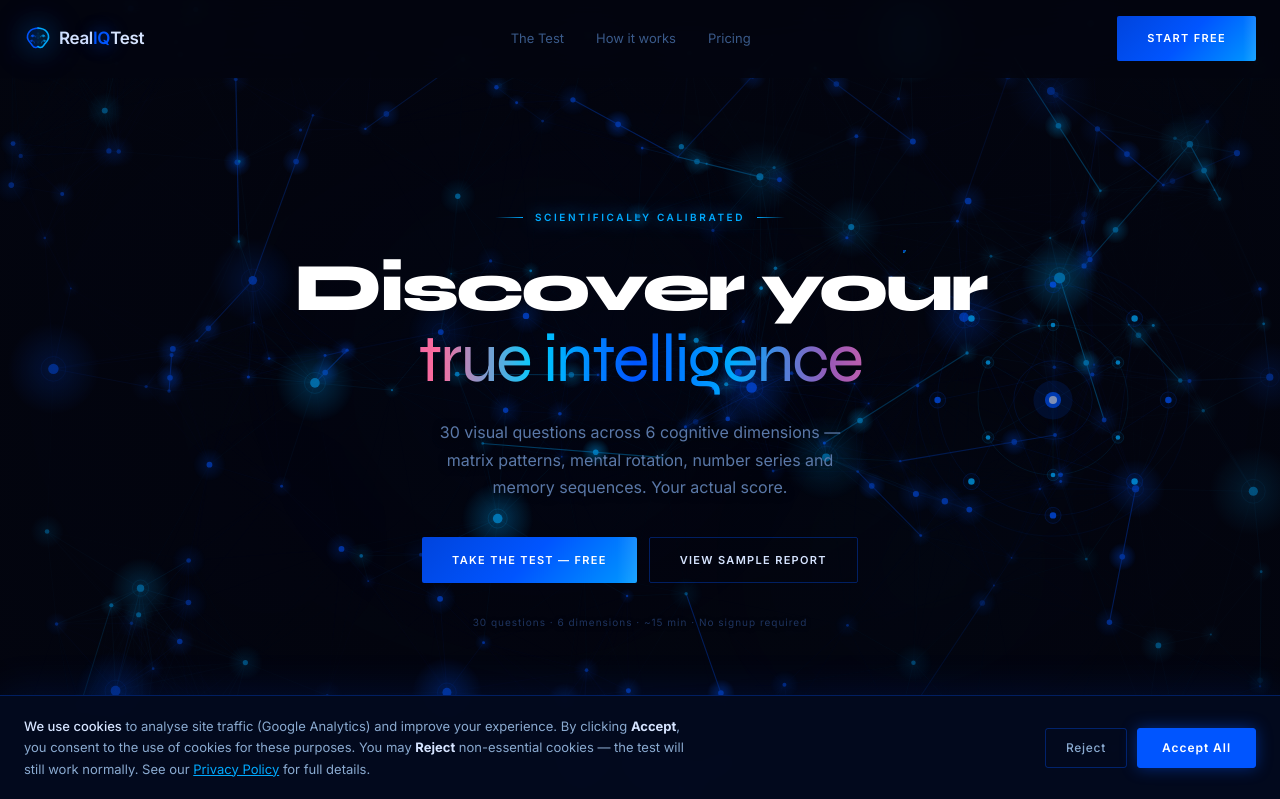
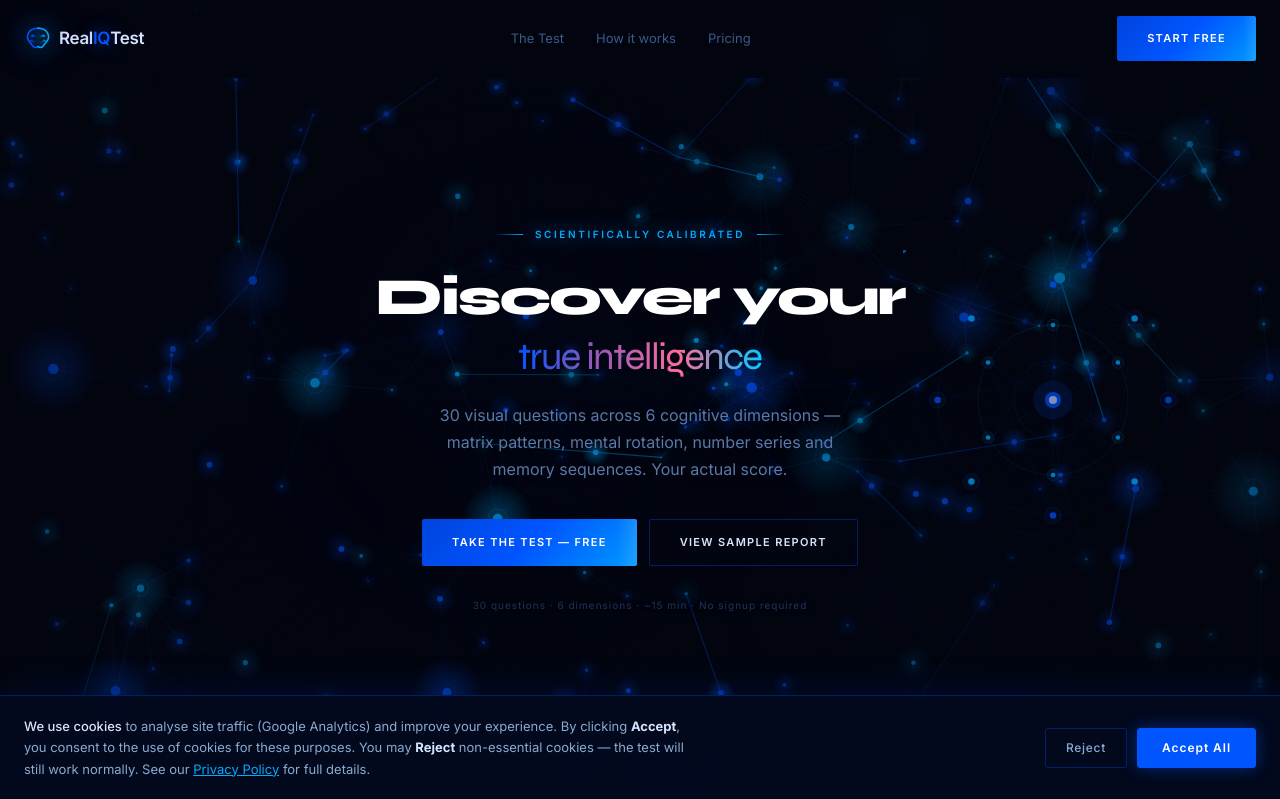
Before and after one commit to dematoslillot-bot/realiqtest, a Next.js app: page / in a window 1280 px wide. Shown: the top 799 px of the page. Built offline with nearby package versions, Linux system fonts and the light colour scheme.

Commit message:
fix: SVG gradient text (bypass background-clip bug), reduce desktop title size

```diff
--- a/app/globals.css
+++ b/app/globals.css
@@ -344,13 +344,12 @@ body {
 
 .hero-title {
   font-family: 'Syne', sans-serif;
-  font-size: clamp(30px, 5.5vw, 68px);
+  font-size: clamp(28px, 4.2vw, 52px);
   font-weight: 400;
   letter-spacing: -0.03em;
   line-height: 1.05;
   margin-bottom: 24px;
   text-shadow: none;
-  /* Override .h2 fade-up to remove transform — transform on parent breaks background-clip:text in Chrome */
   animation: hero-title-fadein 0.8s ease 0.25s both !important;
 }
 .hero-discover {
--- a/app/page.tsx
+++ b/app/page.tsx
@@ -834,10 +834,46 @@ export default function Home() {
               <span style={{ width:28, height:1, background:`linear-gradient(90deg, ${cyan}, transparent)` }} />
             </div>
 
-            {/* Title — Syne font, "Discover your" bold white, "true intelligence" gradient */}
+            {/* Title — "Discover your" bold white, "true intelligence" via SVG gradient fill
+                SVG bypass: background-clip:text fails in Chrome when ancestors animate.
+                SVG gradient fill is 100% reliable across all browsers. */}
             <h1 className="h2 hero-title">
               <span className="hero-discover">Discover your</span>
-              <span className="text-gradient-anim">true intelligence</span>
+              <svg
+                xmlns="http://www.w3.org/2000/svg"
+                viewBox="0 0 720 66"
+                style={{ width:"100%", maxWidth:720, height:"auto", display:"block", margin:"4px auto 0", overflow:"visible" }}
+                aria-label="true intelligence"
+                role="img"
+              >
+                <defs>
+                  <linearGradient id="hero-grad" x1="0%" y1="0%" x2="100%" y2="0%">
+                    <stop offset="0%"   stopColor="#0055FF">
+                      <animate attributeName="stop-color" values="#0055FF;#00AAFF;#9B59B6;#FF6B9D;#00CCFF;#0055FF" dur="5s" repeatCount="indefinite" />
+                    </stop>
+                    <stop offset="33%"  stopColor="#9B59B6">
+                      <animate attributeName="stop-color" values="#9B59B6;#FF6B9D;#00CCFF;#0055FF;#00AAFF;#9B59B6" dur="5s" repeatCount="indefinite" />
+                    </stop>
+                    <stop offset="66%"  stopColor="#FF6B9D">
+                      <animate attributeName="stop-color" values="#FF6B9D;#00CCFF;#0055FF;#00AAFF;#9B59B6;#FF6B9D" dur="5s" repeatCount="indefinite" />
+                    </stop>
+                    <stop offset="100%" stopColor="#00CCFF">
+                      <animate attributeName="stop-color" values="#00CCFF;#0055FF;#00AAFF;#9B59B6;#FF6B9D;#00CCFF" dur="5s" repeatCount="indefinite" />
+                    </stop>
+                  </linearGradient>
+                </defs>
+                <text
+                  x="50%" y="54"
+                  textAnchor="middle"
+                  fill="url(#hero-grad)"
+                  fontFamily="'Syne', sans-serif"
+                  fontWeight="400"
+                  fontSize="52"
+                  letterSpacing="-2"
+                >
+                  true intelligence
+                </text>
+              </svg>
             </h1>
 
             <p className="h3 hero-sub">
```
